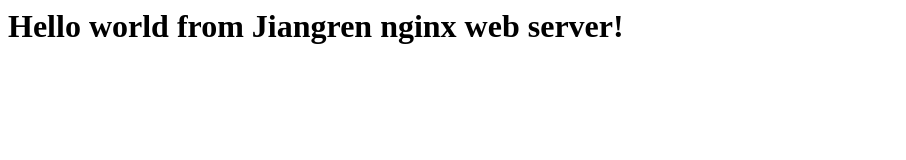
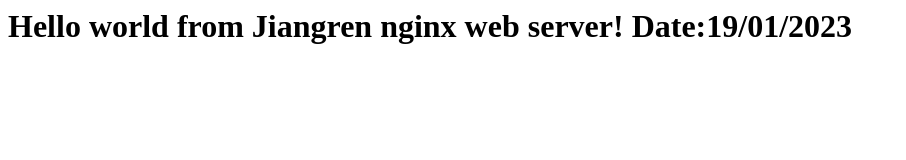
Before and after one commit to JoeJia777/WK2_Docker, a plain HTML site: page web-nginx/index.html in a window 1280 px wide. Shown: the whole page, without its empty margins (0-906 px from the left). Drawn offline with Linux system fonts and the light colour scheme.

Commit message:
index changed, added timestamp

```diff
--- a/web-nginx/index.html
+++ b/web-nginx/index.html
@@ -1 +1,3 @@
-<h1>Hello world from Jiangren nginx web server!</h1>
+<h1>Hello world from Jiangren nginx web server!
+Date:19/01/2023
+</h1>
```
